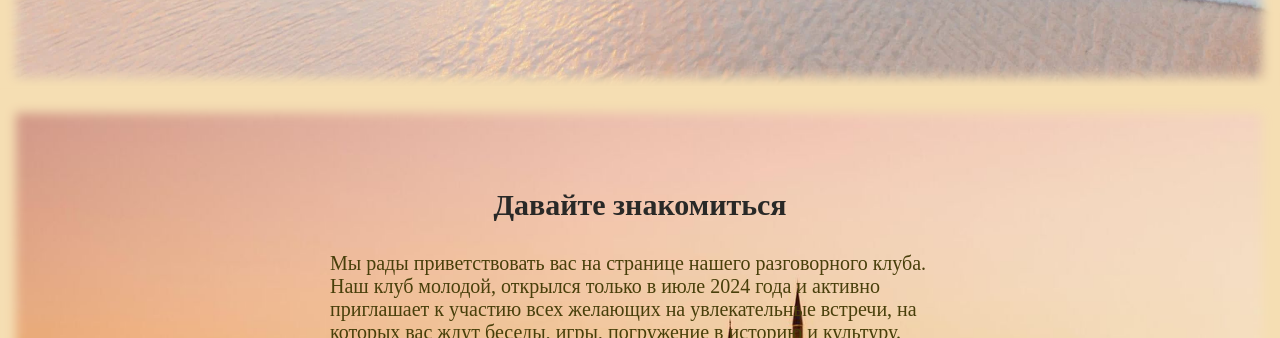
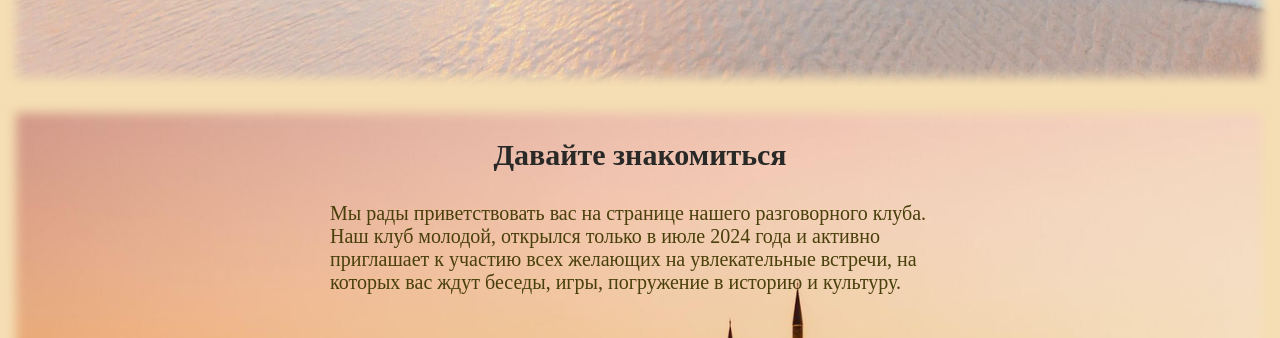
Before and after one commit to TatyanaGTV/Club, a plain HTML site: page index.html in a window 1280 px wide. Shown: the part 814-1152 px from the top of the page. Drawn offline with Linux system fonts and the light colour scheme.

Commit message:
new size changes

```diff
--- a/adaptive.css
+++ b/adaptive.css
@@ -38,3 +38,8 @@
         height: 100em;
     }
 }
+@media screen and  (min-width: 320px){
+    .container {
+        padding: 50px;
+    }
+}
--- a/styles.css
+++ b/styles.css
@@ -8,7 +8,7 @@ body {
 
 }
 .container {
-    max-width: 1400px;
+    max-width: 100em;
     padding: 100px;
 }
 
```
Also changed, not shown: index.html (+4 -0 lines).
